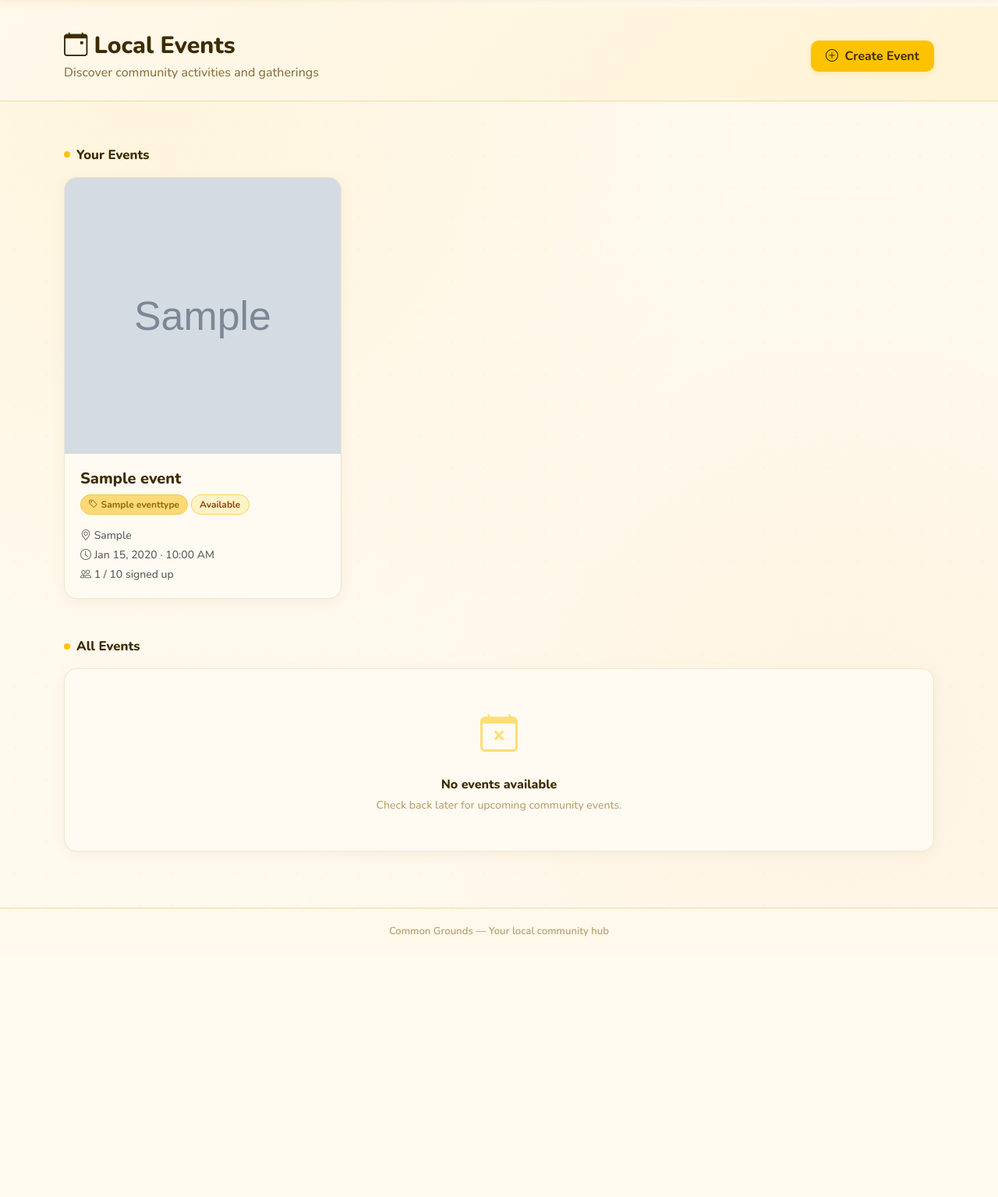
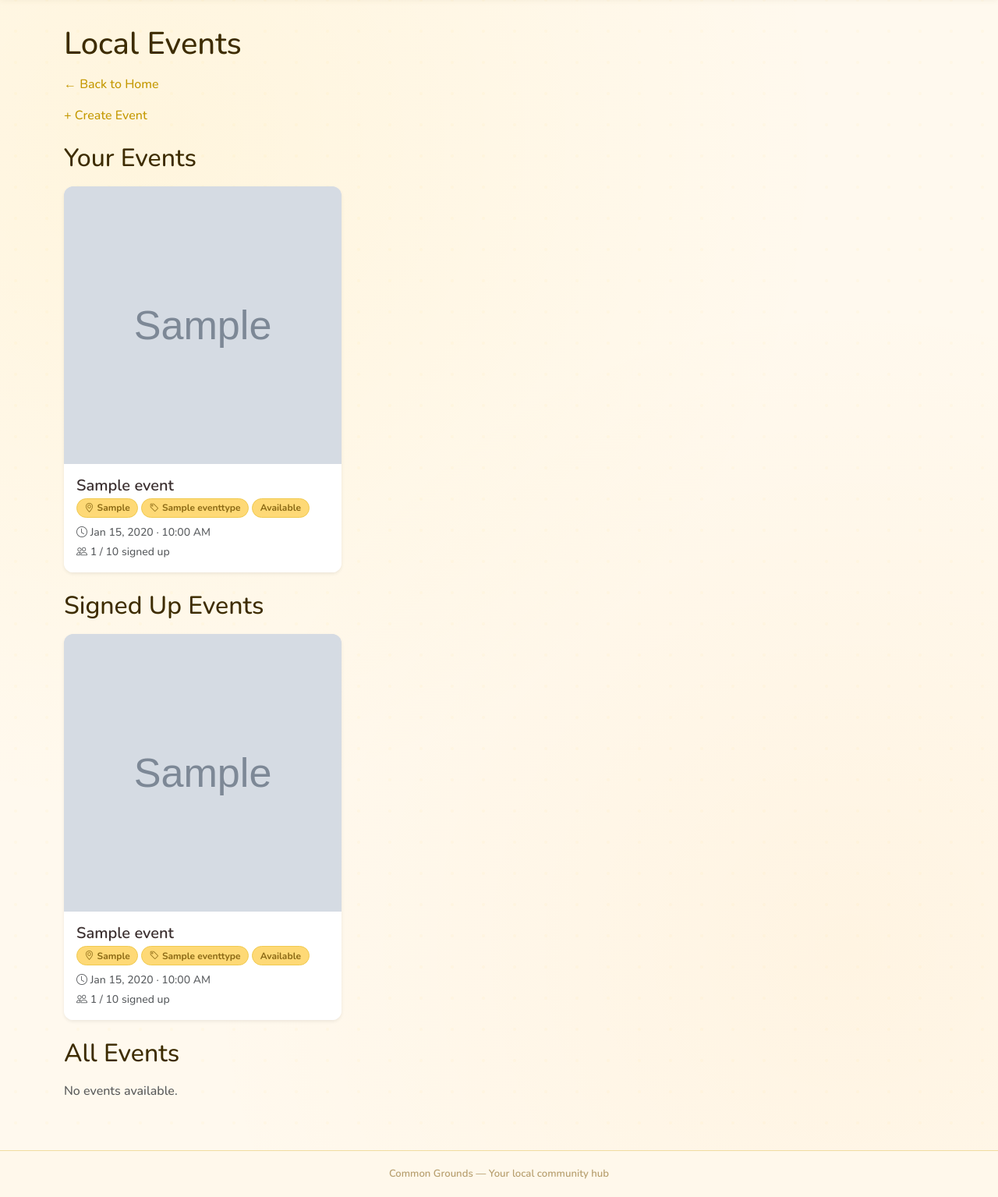
Before and after one commit to michellegillaineguzman/commongrounds-draft-5, a Django app: page /localevents/events in a window 1280 px wide. Shown: the part 60-1595 px from the top of the page at 78% size. Before the commit the page ends 1261 px from the top, so only its background shows below. Run offline with Django 5.2, Linux system fonts and the light colour scheme; a user stored in the database is signed in; tables that the repository leaves empty hold one stand-in row (values such as "Sample post"); grey boxes marked "Sample" are stand-in pictures.

Commit message:
Revert to original localevents UI

```diff
--- a/localevents/templates/localevents/event_list.html
+++ b/localevents/templates/localevents/event_list.html
@@ -1,197 +1,122 @@
 {% extends "base.html" %}
-{% block title %}Local Events — Common Grounds{% endblock %}
 
 {% block content %}
 
-<div class="page-header">
-    <div class="container">
-        <div class="d-flex align-items-center justify-content-between flex-wrap gap-3">
+<div class="container mt-4">
 
-            <div>
-                <h1><i class="bi bi-calendar-event me-2"></i>Local Events</h1>
-                <p>Discover community activities and gatherings</p>
+    <h1 class="mb-3">Local Events</h1>
+    <a href="{% url 'home' %}" class="cg-soft">← Back to Home</a>
+
+    <div class="mt-3 mb-4">
+        <a href="{% url 'localevents:event-create' %}" class="cg-cta">+ Create Event</a>
     </div>
 
     {% if user.is_authenticated %}
-                <div class="d-flex gap-2">
-                    <a href="{% url 'localevents:event-create' %}" class="btn btn-golden">
-                        <i class="bi bi-plus-circle me-1"></i> Create Event
-                    </a>
-                </div>
-            {% endif %}
 
-        </div>
-    </div>
-</div>
-
-<div class="container py-4">
-
-    {% if user.is_authenticated and created_events %}
-        <div class="section-heading mb-3">
-            <span class="dot"></span> Your Events
-        </div>
-
-        <div class="row row-cols-1 row-cols-md-3 g-4 mb-5">
-
-            {% for event in created_events %}
+        {% if created_events %}
+            <h2 class="mt-4 mb-3">Your Events</h2>
+            <div class="row row-cols-1 row-cols-md-3 g-4 mb-4">
+                {% for e in created_events %}
                     <div class="col">
-
-                    <a href="{% url 'localevents:event-detail' event.pk %}" class="text-decoration-none">
-
-                        <div class="card-cg h-100 overflow-hidden">
-
-                            <div style="width:100%;aspect-ratio:1/1;overflow:hidden;background:#e9e4dc;">
-
-                                {% if event.image %}
-                                    <img src="{{ event.image.url }}"
-                                         alt="{{ event.title }}"
-                                         style="width:100%;height:100%;object-fit:cover;display:block;">
+                        <a href="{% url 'localevents:event-detail' e.pk %}" class="text-decoration-none">
+                            <div class="card h-100 shadow-sm border-0" style="border-radius: 12px; overflow: hidden;">
+                                <div style="width: 100%; aspect-ratio: 1 / 1; overflow: hidden; background: #e9e4dc;">
+                                    {% if e.image %}
+                                        <img src="{{ e.image.url }}" alt="{{ e.title }}"
+                                             style="width: 100%; height: 100%; object-fit: cover; display: block;">
                                     {% else %}
                                         <div style="width:100%;height:100%;display:flex;align-items:center;justify-content:center;color:#999;">
                                             <i class="bi bi-calendar-event" style="font-size:3rem;"></i>
                                         </div>
                                     {% endif %}
-
                                 </div>
-
-                            <div class="card-body">
-
-                                <h5 class="card-title mb-2 fw-800" style="color:var(--text);">
-                                    {{ event.title }}
-                                </h5>
-
-                                <div class="d-flex flex-wrap gap-1 mb-3">
-
-                                    {% if event.category %}
-                                        <span class="tag-cg">
-                                            <i class="bi bi-tag"></i> {{ event.category }}
-                                        </span>
-                                    {% endif %}
-
-                                    <span class="status-badge
-                                        {% if event.status == 'Done' %}status-available
-                                        {% elif event.status == 'Full' %}status-unavailable
-                                        {% else %}status-pending{% endif %}">
-                                        {{ event.status }}
-                                    </span>
-
+                                <div class="card-body" style="background:#fff;">
+                                    <h5 class="card-title mb-1" style="color:#3b2f2f;font-weight:600;">{{ e.title }}</h5>
+                                    <div class="d-flex flex-wrap gap-1 mb-2">
+                                        <span class="tag-cg"><i class="bi bi-geo-alt"></i> {{ e.location }}</span>
+                                        {% if e.category %}<span class="tag-cg"><i class="bi bi-tag"></i> {{ e.category }}</span>{% endif %}
+                                        <span class="tag-cg {% if e.status == 'Full' %}tag-full{% elif e.status == 'Cancelled' %}tag-cancelled{% elif e.status == 'Done' %}tag-done{% endif %}">{{ e.status }}</span>
                                     </div>
-
-                                <p class="card-text small text-muted mb-1">
-                                    <i class="bi bi-geo-alt"></i> {{ event.location }}
-                                </p>
-
-                                <p class="card-text small text-muted mb-1">
-                                    <i class="bi bi-clock"></i>
-                                    {{ event.start_time|date:"M d, Y · g:i A" }}
-                                </p>
-
-                                <p class="card-text small text-muted">
-                                    <i class="bi bi-people"></i>
-                                    {{ event.eventsignup_set.count }} / {{ event.capacity }} signed up
-                                </p>
-
+                                    <p class="card-text small text-muted mb-1"><i class="bi bi-clock"></i> {{ e.start_time|date:"M d, Y · g:i A" }}</p>
+                                    <p class="card-text small text-muted"><i class="bi bi-people"></i> {{ e.eventsignup_set.count }} / {{ e.capacity }} signed up</p>
                                 </div>
-
                             </div>
-
                         </a>
-
                     </div>
                 {% endfor %}
-
             </div>
         {% endif %}
 
-    <div class="section-heading mb-3">
-        <span class="dot"></span> All Events
-    </div>
-
-    {% if events %}
-
-        <div class="row row-cols-1 row-cols-md-3 g-4">
-
-            {% for event in events %}
+        {% if signed_events %}
+            <h2 class="mt-4 mb-3">Signed Up Events</h2>
+            <div class="row row-cols-1 row-cols-md-3 g-4 mb-4">
+                {% for e in signed_events %}
                     <div class="col">
-
-                    <a href="{% url 'localevents:event-detail' event.pk %}" class="text-decoration-none">
-
-                        <div class="card-cg h-100 overflow-hidden">
-
-                            <div style="width:100%;aspect-ratio:1/1;overflow:hidden;background:#e9e4dc;">
-
-                                {% if event.image %}
-                                    <img src="{{ event.image.url }}"
-                                         alt="{{ event.title }}"
-                                         style="width:100%;height:100%;object-fit:cover;display:block;">
+                        <a href="{% url 'localevents:event-detail' e.pk %}" class="text-decoration-none">
+                            <div class="card h-100 shadow-sm border-0" style="border-radius: 12px; overflow: hidden;">
+                                <div style="width: 100%; aspect-ratio: 1 / 1; overflow: hidden; background: #e9e4dc;">
+                                    {% if e.image %}
+                                        <img src="{{ e.image.url }}" alt="{{ e.title }}"
+                                             style="width: 100%; height: 100%; object-fit: cover; display: block;">
                                     {% else %}
                                         <div style="width:100%;height:100%;display:flex;align-items:center;justify-content:center;color:#999;">
                                             <i class="bi bi-calendar-event" style="font-size:3rem;"></i>
                                         </div>
                                     {% endif %}
-
                                 </div>
-
-                            <div class="card-body">
-
-                                <h5 class="card-title mb-2 fw-800" style="color:var(--text);">
-                                    {{ event.title }}
-                                </h5>
-
-                                <div class="d-flex flex-wrap gap-1 mb-3">
-
-                                    {% if event.category %}
-                                        <span class="tag-cg">
-                                            <i class="bi bi-tag"></i> {{ event.category }}
-                                        </span>
+                                <div class="card-body" style="background:#fff;">
+                                    <h5 class="card-title mb-1" style="color:#3b2f2f;font-weight:600;">{{ e.title }}</h5>
+                                    <div class="d-flex flex-wrap gap-1 mb-2">
+                                        <span class="tag-cg"><i class="bi bi-geo-alt"></i> {{ e.location }}</span>
+                                        {% if e.category %}<span class="tag-cg"><i class="bi bi-tag"></i> {{ e.category }}</span>{% endif %}
+                                        <span class="tag-cg {% if e.status == 'Full' %}tag-full{% elif e.status == 'Cancelled' %}tag-cancelled{% elif e.status == 'Done' %}tag-done{% endif %}">{{ e.status }}</span>
+                                    </div>
+                                    <p class="card-text small text-muted mb-1"><i class="bi bi-clock"></i> {{ e.start_time|date:"M d, Y · g:i A" }}</p>
+                                    <p class="card-text small text-muted"><i class="bi bi-people"></i> {{ e.eventsignup_set.count }} / {{ e.capacity }} signed up</p>
+                                </div>
+                            </div>
+                        </a>
+                    </div>
+                {% endfor %}
+            </div>
         {% endif %}
 
-                                    <span class="status-badge
-                                        {% if event.status == 'Done' %}status-available
-                                        {% elif event.status == 'Full' %}status-unavailable
-                                        {% else %}status-pending{% endif %}">
-                                        {{ event.status }}
-                                    </span>
+    {% endif %}
 
+    <h2 class="mt-4 mb-3">All Events</h2>
+    {% if events %}
+        <div class="row row-cols-1 row-cols-md-3 g-4">
+            {% for event in events %}
+                <div class="col">
+                    <a href="{% url 'localevents:event-detail' event.pk %}" class="text-decoration-none">
+                        <div class="card h-100 shadow-sm border-0" style="border-radius: 12px; overflow: hidden;">
+                            <div style="width: 100%; aspect-ratio: 1 / 1; overflow: hidden; background: #e9e4dc;">
+                                {% if event.image %}
+                                    <img src="{{ event.image.url }}" alt="{{ event.title }}"
+                                         style="width: 100%; height: 100%; object-fit: cover; display: block;">
+                                {% else %}
+                                    <div style="width:100%;height:100%;display:flex;align-items:center;justify-content:center;color:#999;">
+                                        <i class="bi bi-calendar-event" style="font-size:3rem;"></i>
                                     </div>
-
-                                <p class="card-text small text-muted mb-1">
-                                    <i class="bi bi-geo-alt"></i> {{ event.location }}
-                                </p>
-
-                                <p class="card-text small text-muted mb-1">
-                                    <i class="bi bi-clock"></i>
-                                    {{ event.start_time|date:"M d, Y · g:i A" }}
-                                </p>
-
-                                <p class="card-text small text-muted">
-                                    <i class="bi bi-people"></i>
-                                    {{ event.eventsignup_set.count }} / {{ event.capacity }} signed up
-                                </p>
-
+                                {% endif %}
                             </div>
-
+                            <div class="card-body" style="background:#fff;">
+                                <h5 class="card-title mb-1" style="color:#3b2f2f;font-weight:600;">{{ event.title }}</h5>
+                                <div class="d-flex flex-wrap gap-1 mb-2">
+                                    <span class="tag-cg"><i class="bi bi-geo-alt"></i> {{ event.location }}</span>
+                                    {% if event.category %}<span class="tag-cg"><i class="bi bi-tag"></i> {{ event.category }}</span>{% endif %}
+                                    <span class="tag-cg {% if event.status == 'Full' %}tag-full{% elif event.status == 'Cancelled' %}tag-cancelled{% elif event.status == 'Done' %}tag-done{% endif %}">{{ event.status }}</span>
                                 </div>
-
+                                <p class="card-text small text-muted mb-1"><i class="bi bi-clock"></i> {{ event.start_time|date:"M d, Y · g:i A" }}</p>
+                                <p class="card-text small text-muted"><i class="bi bi-people"></i> {{ event.eventsignup_set.count }} / {{ event.capacity }} signed up</p>
+                            </div>
+                        </div>
                     </a>
-
                 </div>
             {% endfor %}
-
         </div>
-
     {% else %}
-
-        <div class="card-cg p-5 text-center">
-            <i class="bi bi-calendar-x" style="font-size:3rem;color:var(--golden);opacity:0.5;"></i>
-
-            <p class="fw-800 mt-3 mb-1">No events available</p>
-
-            <p class="text-muted-cg mb-0" style="font-size:0.88rem;">
-                Check back later for upcoming community events.
-            </p>
-        </div>
-
+        <p class="text-muted">No events available.</p>
     {% endif %}
 
 </div>
```
Also changed, not shown: localevents/templates/localevents/event_detail.html (+40 -78 lines), localevents/templates/localevents/event_form.html (+11 -58 lines), localevents/templates/localevents/event_signup.html (+16 -78 lines). Lines whose indentation alone changed are shown as unchanged.
